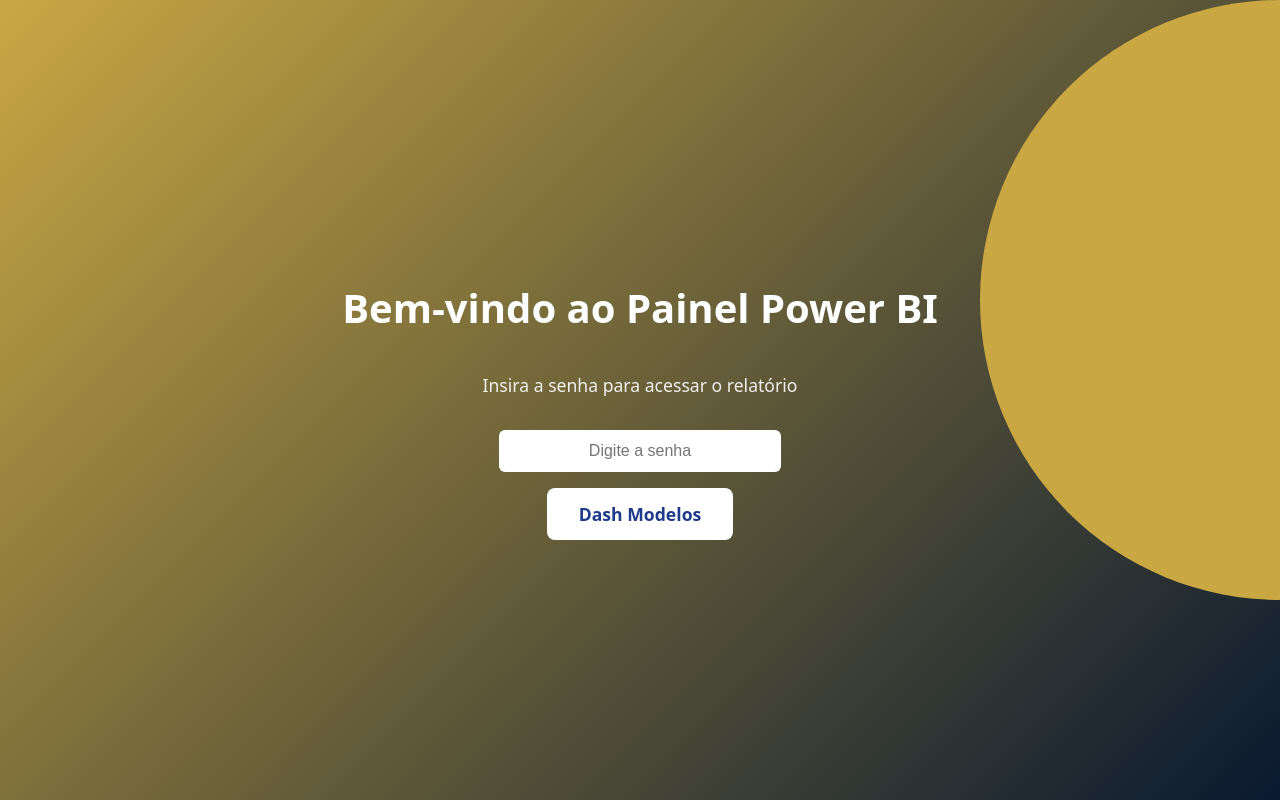
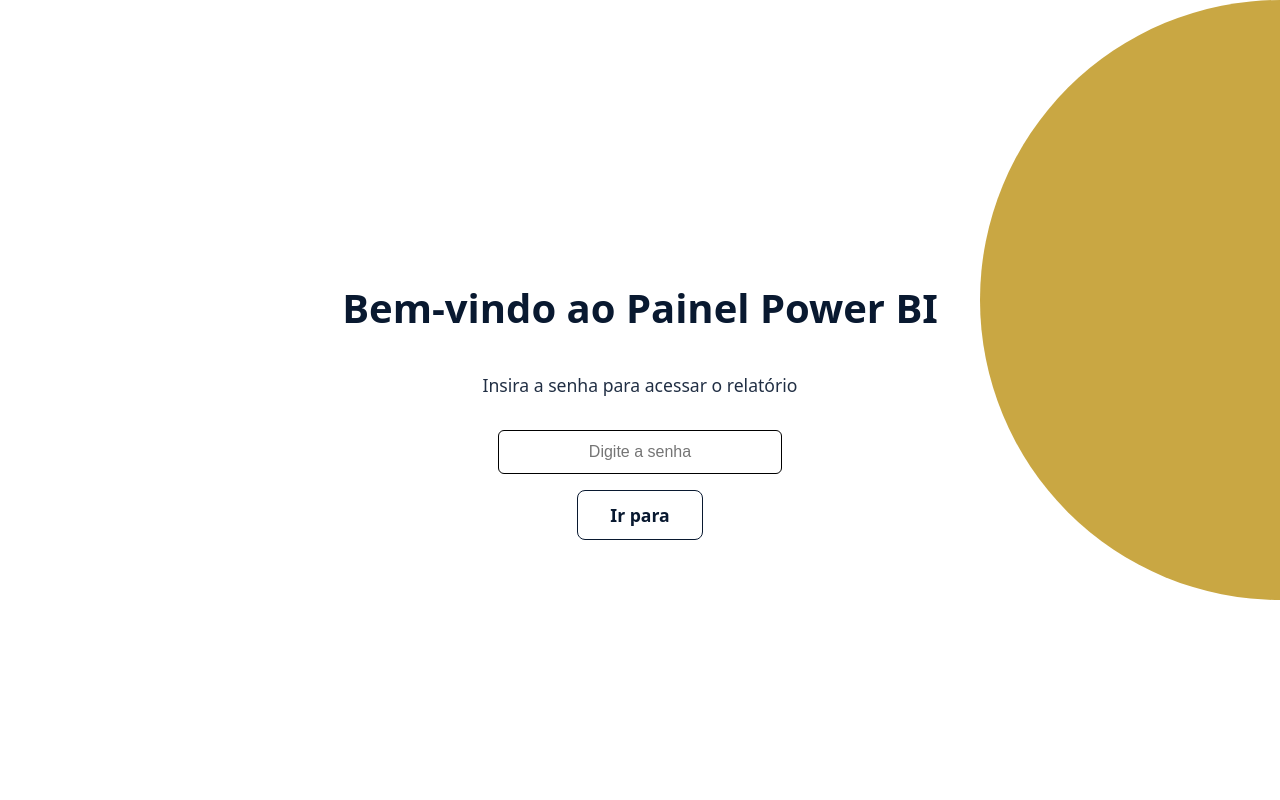
Before and after one commit to daniellima-prime/W2BI-powerbi, a React (Vite) app: page / in a window 1280 px wide. Built offline with nearby package versions, Linux system fonts and the light colour scheme.

Commit message:
Atualizar Home

```diff
--- a/src/App.css
+++ b/src/App.css
@@ -1,3 +1,8 @@
+html, body {
+  margin: 0;
+  padding: 0;
+  overflow-x: hidden; /* previne rolagem lateral */
+}
 
 .circulo {
   width: 300px;         /* metade da largura de um círculo completo */
@@ -75,8 +80,8 @@
   flex-direction: column;
   align-items: center;
   justify-content: center;
-  background: linear-gradient(135deg, #c9a743, #091930);
-  color: white;
+  background: white;
+  color: #091930;
   text-align: center;
 }
 
@@ -93,9 +98,9 @@
 
 .home-button {
   background-color: white;
-  color: #1e3a8a;
-  border: none;
-  padding: 14px 32px;
+  color: #091930;
+  border: 1px solid;
+  padding: 12px 32px;
   border-radius: 8px;
   font-size: 1.1rem;
   font-weight: bold;
@@ -114,11 +119,12 @@
   padding: 12px 16px;
   font-size: 1rem;
   border-radius: 6px;
-  border: none;
+  border: 1px solid;
   outline: none;
   margin-bottom: 1rem;
   width: 250px;
   text-align: center;
+
 }
 
 .home-error {
--- a/src/pages/Home.tsx
+++ b/src/pages/Home.tsx
@@ -33,7 +33,7 @@
       />
 
       <button className="home-button" onClick={handleAcessar}>
-        Dash Modelos
+        Ir para
       </button>
 
       {erro && <p className="home-error">{erro}</p>}
```
